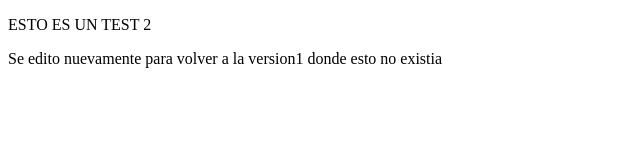
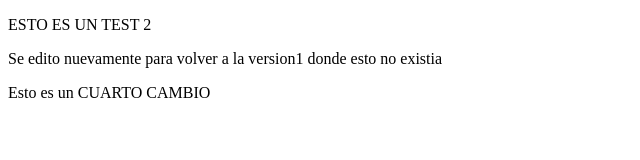
Before and after one commit to SilviaBec/P1, a plain HTML site: page index.html in a window 1280 px wide. Shown: the whole page, without its empty margins (0-640 px from the left). Drawn offline with Linux system fonts and the light colour scheme.

Commit message:
cambio4 en rama nueva que se llama rama1

```diff
--- a/index.html
+++ b/index.html
@@ -9,5 +9,6 @@
 <body>
     <p>ESTO ES UN TEST 2</p>
     <p>Se edito nuevamente para volver a la version1 donde esto no existia</p>
+    <p>Esto es un CUARTO CAMBIO </p>
 </body>
 </html>
```
